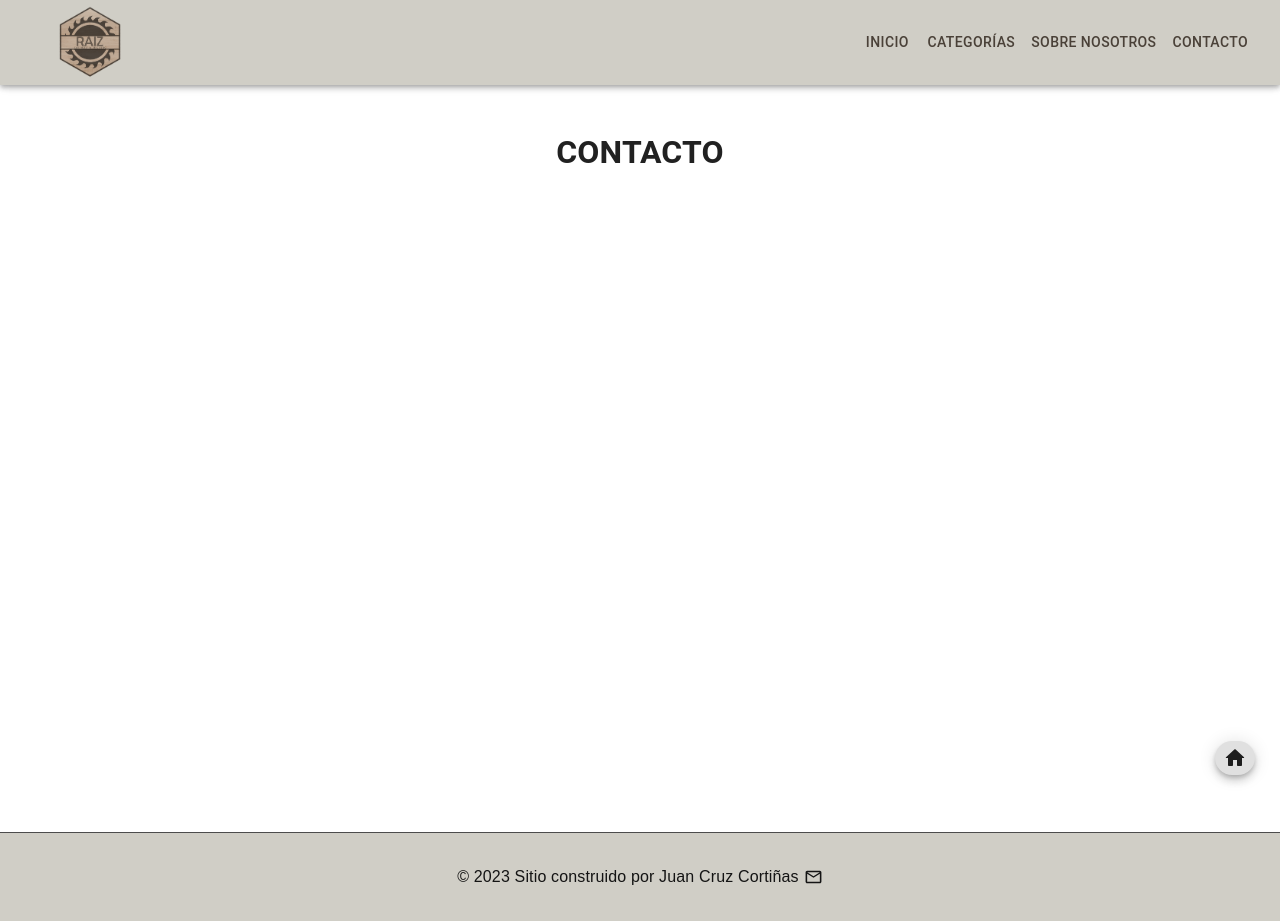
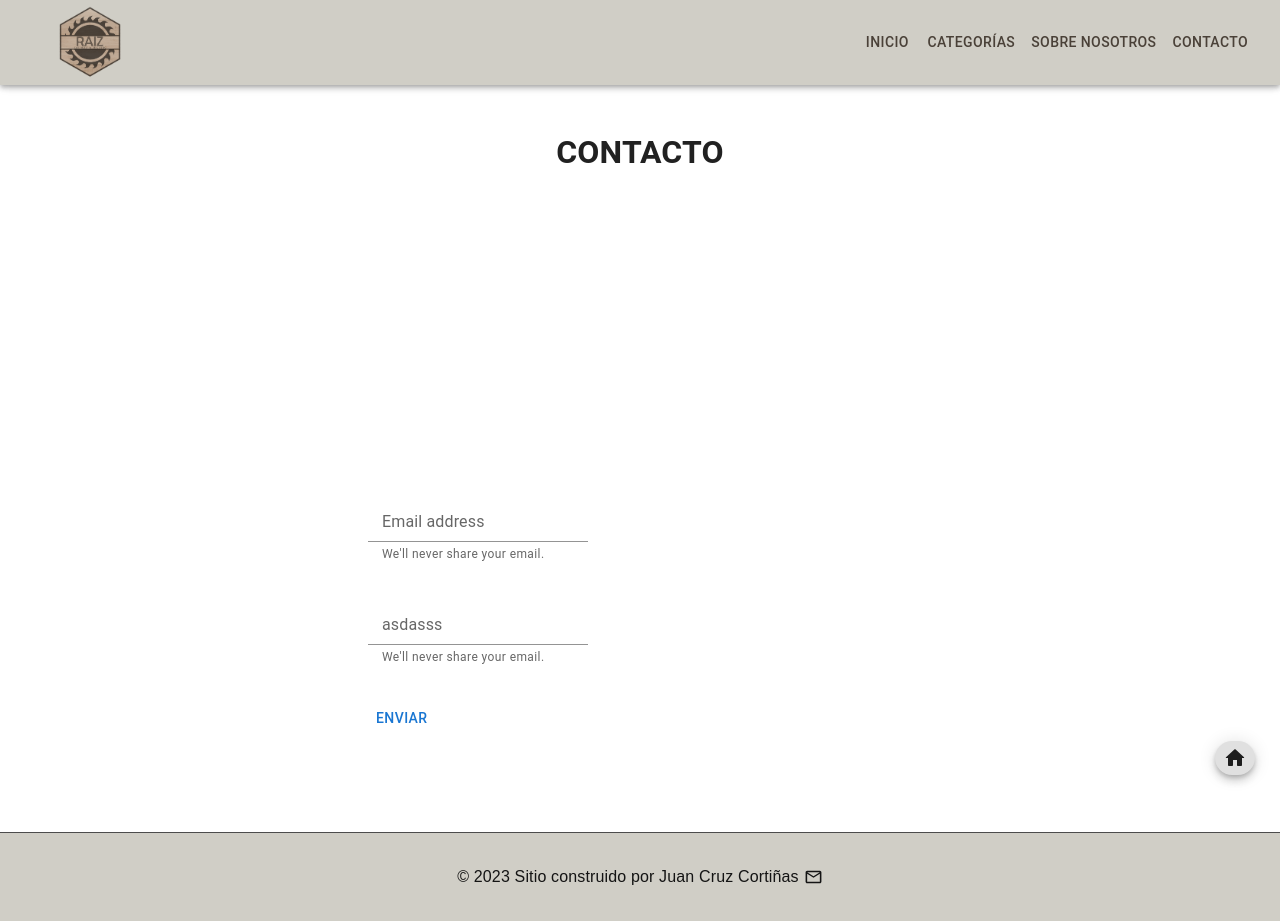
Before and after one commit to Jcruzcorti/raizcarpinteria, a Next.js app: page /contacto in a window 1280 px wide. Built offline with nearby package versions, Linux system fonts and the light colour scheme.

Commit message:
We use conditional render in ItemListContainer component to render all items in the array or the filtered items according to their category depending on the category status

```diff
--- /dev/null
+++ b/components/contactForm/ContactForm.jsx
@@ -0,0 +1,36 @@
+import { Button, FormControl, FormHelperText, Grid, Input, InputLabel } from '@mui/material'
+
+import React from 'react'
+
+function ContactForm() {
+  return (
+<>
+
+    <Grid container spacing={0} justifyContent='center' gap={4} my={0}>
+            <Grid md={6}>
+                <FormControl >
+                    <InputLabel htmlFor="my-input">Email address</InputLabel>
+                    <Input id="my-input" aria-describedby="my-helper-text" />
+                    <FormHelperText id="my-helper-text">We'll never share your email.</FormHelperText>
+                </FormControl>
+            </Grid>
+            <Grid md={6}>
+                <FormControl >
+                    <InputLabel htmlFor="my-input">asdasss</InputLabel>
+                    <Input id="my-inputc" aria-describedby="my-helper-textc" />
+                    <FormHelperText id="my-helper-textc">We'll never share your email.</FormHelperText>
+                </FormControl>
+            </Grid>
+            <Grid md={6}>
+                <Button>Enviar</Button>
+            </Grid>
+
+        </Grid>
+
+</>
+
+
+  )
+}
+
+export default ContactForm
--- a/pages/contacto.js
+++ b/pages/contacto.js
@@ -2,6 +2,7 @@ import React from 'react'
 import ButtonLinkHome from '@/components/buttons/ButtonLinkHome'
 import Link from 'next/link'
 import styles from '@/styles/Home.module.css'
+import ContactForm from '@/components/contactForm/ContactForm'
 
 
 function Contacto() {
@@ -10,7 +11,7 @@ function Contacto() {
 
         <main className={styles.main}>
           <h1>CONTACTO</h1>
-
+          <ContactForm/>
         </main>
         <div className={styles.ButtonLinkHome}>
           <Link href='/'><ButtonLinkHome/></Link>
```
Also changed, not shown: components/ItemListContainer.jsx (+7 -1 lines), components/itemlist/ItemListSelect.jsx (+20 -4 lines).
